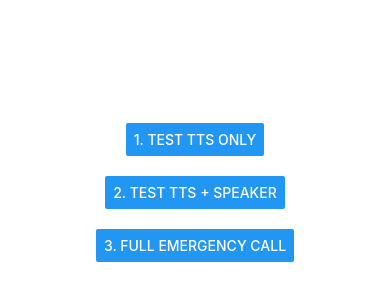
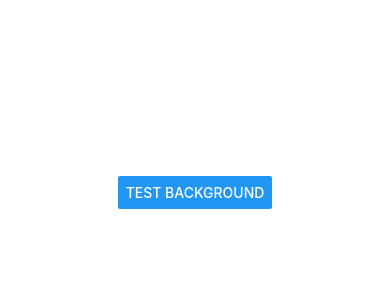
Before and after one commit to Radben97/EmergencyAssist, a React Native app: screen / in a window 390 px wide. Shown: the part 230-530 px from the top of the page. Built offline with nearby package versions, Linux system fonts and the light colour scheme.

Commit message:
implemented voicer feature

```diff
--- a/src/components/EmergencyCallTest.tsx
+++ b/src/components/EmergencyCallTest.tsx
@@ -1,110 +1,33 @@
 import React from 'react';
-import { View, Button, Alert, Linking, Platform, PermissionsAndroid } from 'react-native';
-import Tts from 'react-native-tts';
-import InCallManager from 'react-native-incall-manager';
+import { View, Button } from 'react-native';
 import BackgroundActions from 'react-native-background-actions';
-import { VolumeManager } from 'react-native-volume-manager';
 
-const PHONE_NUMBER = '8128694394';
+const testBackground = async () => {
+  await BackgroundActions.start(async () => {
+    await new Promise(() => {
+      let count = 0;
+      const tick = () => {
+        count++;
+        console.log(`Background tick: ${count}`);
+        setTimeout(tick, 2000);
+      };
+      setTimeout(tick, 2000);
+    });
+  }, {
+    taskName: 'BackgroundTest',
+    taskTitle: 'Background Test',
+    taskDesc: 'Testing if background task stays alive...',
+    taskIcon: { name: 'ic_launcher', type: 'mipmap' },
+    color: '#ff0000',
+  });
+
+  console.log('Started — now press home and watch logs');
+};
 
 export default function EmergencyCallTest() {
-
-  const requestPermissions = async () => {
-    if (Platform.OS !== 'android') return true;
-
-    const result = await PermissionsAndroid.request(
-      PermissionsAndroid.PERMISSIONS.CALL_PHONE
-    );
-
-    console.log('CALL_PHONE:', result);
-
-    if (result === PermissionsAndroid.RESULTS.NEVER_ASK_AGAIN) {
-      Alert.alert(
-        'Phone Permission Required',
-        'Please enable Phone access in Settings.',
-        [
-          { text: 'Cancel', style: 'cancel' },
-          { text: 'Open Settings', onPress: () => Linking.openSettings() },
-        ]
-      );
-      return false;
-    }
-
-    return result === PermissionsAndroid.RESULTS.GRANTED;
-  };
-
-  // ---- STEP 1: Test this first, does TTS work at all? ----
-  const testTtsOnly = () => {
-    console.log('Testing TTS...');
-    Tts.setDefaultLanguage('en-IN');
-    Tts.setDefaultRate(0.5);
-
-    Tts.addEventListener('tts-start', () => console.log('TTS started'));
-    Tts.addEventListener('tts-finish', () => console.log('TTS finished'));
-    Tts.addEventListener('tts-error', (e) => console.log('TTS error:', e));
-
-    Tts.speak('This is a test message. Can you hear me?');
-  };
-
-  // ---- STEP 2: Test TTS with speakerphone, no call ----
-  const testTtsWithSpeaker = async () => {
-    console.log('Testing TTS with speakerphone...');
-    await VolumeManager.setVolume(1.0);
-
-    InCallManager.start({ media: 'audio' });
-    InCallManager.setSpeakerphoneOn(true);
-    InCallManager.setForceSpeakerphoneOn(true);
-
-    Tts.setDefaultLanguage('en-IN');
-    Tts.setDefaultRate(0.5);
-    Tts.addEventListener('tts-error', (e) => console.log('TTS error:', e));
-    Tts.speak('Speakerphone test. Can you hear me?');
-  };
-
-  // ---- STEP 3: Full emergency flow ----
-  const speakWhenConnected = async () => {
-    console.log('Background task started, waiting 8s...');
-    await new Promise(res => setTimeout(() => res(null), 8000));
-    console.log('8s passed, speaking now...');
-
-    await VolumeManager.setVolume(1.0);
-
-    InCallManager.start({ media: 'audio' });
-    InCallManager.setSpeakerphoneOn(true);
-    InCallManager.setForceSpeakerphoneOn(true);
-
-    Tts.setDefaultLanguage('en-IN');
-    Tts.setDefaultRate(0.5);
-
-    Tts.addEventListener('tts-start', () => console.log('TTS started in background'));
-    Tts.addEventListener('tts-finish', () => console.log('TTS finished in background'));
-    Tts.addEventListener('tts-error', (e) => console.log('TTS error in background:', e));
-
-    Tts.speak(
-      'This is an automated emergency alert. Possible accident detected. Testing emergency voice transmission.'
-    );
-  };
-
-  const startEmergencyFlow = async () => {
-    const ok = await requestPermissions();
-    if (!ok) return;
-
-    await BackgroundActions.start(speakWhenConnected, {
-      taskName: 'EmergencyAlert',
-      taskTitle: 'Emergency Alert Active',
-      taskDesc: 'Sending emergency voice message...',
-      taskIcon: { name: 'ic_launcher', type: 'mipmap' },
-      color: '#ff0000',
-    });
-
-    Linking.openURL(`tel:${PHONE_NUMBER}`);
-  };
-
   return (
-    <View style={{ flex: 1, justifyContent: 'center', alignItems: 'center', gap: 20 }}>
-      <Button title="1. TEST TTS ONLY" onPress={testTtsOnly} />
-      <Button title="2. TEST TTS + SPEAKER" onPress={testTtsWithSpeaker} />
-      <Button title="3. FULL EMERGENCY CALL" onPress={startEmergencyFlow} />
+    <View style={{ flex: 1, justifyContent: 'center', alignItems: 'center' }}>
+      <Button title="TEST BACKGROUND" onPress={testBackground} />
     </View>
   );
 }
```
Also changed, not shown: 1 other file (tests, documents, lock files or other folders).
